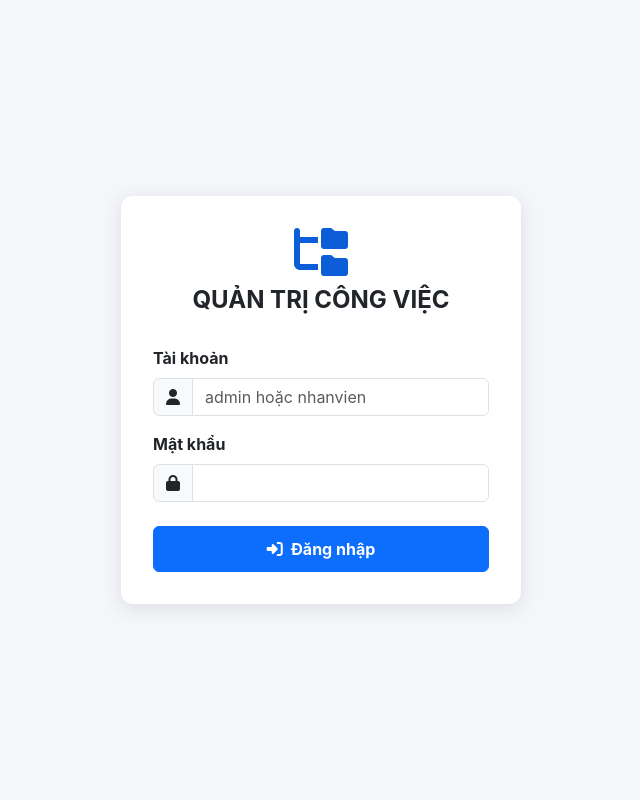
After one commit to LeHau21847/Qu-n-l-c-ng-vi-c, a Flask app: page /login in a window 1280 px wide. The commit adds this page. Shown: the whole page, without its empty margins (319-959 px from the left). Run offline with Flask 3, Linux system fonts and the light colour scheme; some libraries are stand-ins or nearby versions.

Commit message:
Major update: Add Auth (admin/nhanvien), Pagination, Deadline tracking, and Activity logs

```diff
--- a/app.py
+++ b/app.py
@@ -1,19 +1,15 @@
-import os
-import sys
+import os, sys, json, mimetypes
 import webbrowser
 from threading import Timer
-import os
-import io
-import json
-import csv
 from datetime import datetime, timedelta
-from flask import Flask, render_template, request, redirect, flash, url_for, Response, jsonify, send_file
+from functools import wraps
+from io import BytesIO
+from flask import Flask, render_template, request, redirect, flash, url_for, jsonify, send_file, session
 from flask_sqlalchemy import SQLAlchemy
 from sqlalchemy import or_, text
 from werkzeug.utils import secure_filename
-from io import BytesIO
-import qrcode
-import openpyxl
+from werkzeug.security import generate_password_hash, check_password_hash
+import qrcode, openpyxl
 from openpyxl.styles import Font, PatternFill, Alignment, Border, Side
 from unidecode import unidecode
 
@@ -27,7 +23,7 @@ template_dir = os.path.join(getattr(sys, '_MEIPASS', os.path.dirname(os.path.abs
 static_dir = os.path.join(getattr(sys, '_MEIPASS', os.path.dirname(os.path.abspath(__file__))), 'static')
 
 app = Flask(__name__, template_folder=template_dir, static_folder=static_dir)
-app.secret_key = 'cskv_super_secret_key'
+app.secret_key = os.environ.get('SECRET_KEY', 'cskv_super_secret_key_dev_2024')
 
 uploads_dir = os.path.join(get_base_path(), 'uploads')
 try:
@@ -75,7 +71,8 @@ class HoSo(db.Model):
     loai_ho_so_id = db.Column(db.Integer, db.ForeignKey('loai_ho_so.id'), nullable=False)
     buoc_hien_tai_id = db.Column(db.Integer, db.ForeignKey('buoc_xu_ly.id'), nullable=True)
     ngay_tao = db.Column(db.DateTime, default=datetime.now)
-    ngay_cap_nhat_buoc = db.Column(db.DateTime, default=datetime.now) # --- TRACKING SLA ---
+    ngay_cap_nhat_buoc = db.Column(db.DateTime, default=datetime.now)
+    han_xu_ly = db.Column(db.DateTime, nullable=True)
     ghi_chu = db.Column(db.Text, nullable=True)
     is_tra_lai = db.Column(db.Boolean, default=False)
     cac_dinh_kem = db.relationship('HoSoDinhKem', backref='ho_so', lazy=True, cascade="all, delete-orphan")
@@ -137,22 +134,68 @@ class HoSoDinhKem(db.Model):
     file_data = db.Column(db.LargeBinary, nullable=True)  # Lưu file vào DB cho cloud
     ngay_tai = db.Column(db.DateTime, default=datetime.now)
 
+# --- BẢNG: Tài khoản ---
+class TaiKhoan(db.Model):
+    id = db.Column(db.Integer, primary_key=True)
+    username = db.Column(db.String(50), unique=True, nullable=False)
+    password_hash = db.Column(db.String(255), nullable=False)
+    role = db.Column(db.String(20), nullable=False, default='user')
+    def set_password(self, pw):
+        self.password_hash = generate_password_hash(pw)
+    def check_password(self, pw):
+        return check_password_hash(self.password_hash, pw)
+
+# --- BẢNG: Nhật ký hoạt động ---
+class NhatKyHoatDong(db.Model):
+    id = db.Column(db.Integer, primary_key=True)
+    username = db.Column(db.String(50), nullable=False)
+    hanh_dong = db.Column(db.String(255), nullable=False)
+    chi_tiet = db.Column(db.Text, nullable=True)
+    thoi_gian = db.Column(db.DateTime, default=datetime.now)
+
 def tao_chuoi_khong_dau(text):
     if not text:
         return ""
     return unidecode(text).upper()
 
+def ghi_nhat_ky(hanh_dong, chi_tiet=""):
+    try:
+        log = NhatKyHoatDong(username=session.get('username','system'), hanh_dong=hanh_dong, chi_tiet=chi_tiet)
+        db.session.add(log)
+        db.session.commit()
+    except: db.session.rollback()
+
+def login_required(f):
+    @wraps(f)
+    def decorated(*args, **kwargs):
+        if 'user_id' not in session:
+            return redirect(url_for('login'))
+        return f(*args, **kwargs)
+    return decorated
+
+def admin_required(f):
+    @wraps(f)
+    def decorated(*args, **kwargs):
+        if 'user_id' not in session:
+            return redirect(url_for('login'))
+        if session.get('role') != 'admin':
+            flash('Bạn không có quyền truy cập!', 'danger')
+            return redirect(url_for('index'))
+        return f(*args, **kwargs)
+    return decorated
+
 with app.app_context():
     db.create_all()
-    # Migration for old database instances
     try:
         db.session.execute(text("ALTER TABLE ho_so ADD COLUMN ngay_cap_nhat_buoc DATETIME;"))
         db.session.execute(text("ALTER TABLE ho_so ADD COLUMN ten_khong_dau VARCHAR(100);"))
         db.session.commit()
-    except Exception:
-        db.session.rollback()
+    except: db.session.rollback()
+    try:
+        db.session.execute(text("ALTER TABLE ho_so ADD COLUMN han_xu_ly DATETIME;"))
+        db.session.commit()
+    except: db.session.rollback()
 
-    # Dữ liệu mẫu ban đầu
     if LoaiHoSo.query.count() == 0:
         loai_mk = LoaiHoSo(ten_loai="Khai báo nhân khẩu")
         db.session.add(loai_mk)
@@ -161,21 +204,51 @@ with app.app_context():
         db.session.add(BuocXuLy(loai_ho_so_id=loai_mk.id, so_thu_tu=2, ten_buoc="Xác minh địa bàn"))
         db.session.add(BuocXuLy(loai_ho_so_id=loai_mk.id, so_thu_tu=3, ten_buoc="Trả kết quả"))
         db.session.commit()
-
         loai_tv = LoaiHoSo(ten_loai="Khai báo tạm vắng")
         db.session.add(loai_tv)
         db.session.commit()
         db.session.add(BuocXuLy(loai_ho_so_id=loai_tv.id, so_thu_tu=1, ten_buoc="Tiếp nhận/Ghi sổ"))
         db.session.add(BuocXuLy(loai_ho_so_id=loai_tv.id, so_thu_tu=2, ten_buoc="Ký duyệt chỉ huy"))
         db.session.commit()
-
-    # Khởi tạo Ghi chú nhanh nếu chưa có
     if QuickNote.query.count() == 0:
         db.session.add(QuickNote(noi_dung="Đây là sổ tay ghi chú của bạn..."))
         db.session.commit()
+    if TaiKhoan.query.count() == 0:
+        admin = TaiKhoan(username='admin', role='admin')
+        admin.set_password('admin123')
+        user = TaiKhoan(username='nhanvien', role='user')
+        user.set_password('nhanvien123')
+        db.session.add_all([admin, user])
+        db.session.commit()
+
+@app.context_processor
+def inject_user():
+    return dict(current_user=session.get('username'), current_role=session.get('role'))
+
+@app.route('/login', methods=['GET', 'POST'])
+def login():
+    if request.method == 'POST':
+        username = request.form.get('username')
+        password = request.form.get('password')
+        user = TaiKhoan.query.filter_by(username=username).first()
+        if user and user.check_password(password):
+            session['user_id'] = user.id
+            session['username'] = user.username
+            session['role'] = user.role
+            ghi_nhat_ky('Đăng nhập hệ thống')
+            return redirect(url_for('index'))
+        flash('Sai tài khoản hoặc mật khẩu!', 'danger')
+    return render_template('login.html')
+
+@app.route('/logout')
+def logout():
+    ghi_nhat_ky('Đăng xuất')
+    session.clear()
+    return redirect(url_for('login'))
 
 # --- ROUTES DASHBOARD ---
 @app.route('/')
+@login_required
 def index():
     tu_khoa = request.args.get('tu_khoa', '').strip()
     loai_id = request.args.get('loai_id', '').strip()
@@ -240,16 +313,23 @@ def index():
     chart_labels_trend = json.dumps(recent_dates)
     chart_data_trend = json.dumps([trend_counts[k] for k in recent_dates])
 
+    page = request.args.get('page', 1, type=int)
+    per_page = 20
+    total = len(danh_sach)
+    import math
+    total_pages = math.ceil(total / per_page) if total > 0 else 1
+    danh_sach_paged = danh_sach[(page-1)*per_page : page*per_page]
+
     # Lấy ghi chú nhanh cho Sidebar
     quick_note = QuickNote.query.first()
 
     return render_template('index.html',
-        danh_sach=danh_sach, loai_ho_so_list=loai_ho_so_list,
+        danh_sach=danh_sach_paged, loai_ho_so_list=loai_ho_so_list,
         tu_khoa=tu_khoa, tu_ngay=tu_ngay, den_ngay=den_ngay, loai_id=loai_id, trang_thai=trang_thai,
         dang_xu_ly=dang_xu_ly, hoan_tat=hoan_tat, tra_lai=tra_lai,
         chart_labels_loai=chart_labels_loai, chart_data_loai=chart_data_loai,
         chart_labels_trend=chart_labels_trend, chart_data_trend=chart_data_trend,
-        quick_note=quick_note
+        quick_note=quick_note, page=page, total_pages=total_pages
     )
 
 @app.context_processor
@@ -260,6 +340,7 @@ def inject_quick_note():
     return {'sidebar_quick_note': qn if qn else QuickNote(noi_dung="Chưa có ghi chú...")}
 
 @app.route('/luu_quick_note', methods=['POST'])
+@login_required
 def luu_quick_note():
     noi_dung = request.form.get('quick_note_content', '')
     qn = QuickNote.query.first()
@@ -270,53 +351,57 @@ def luu_quick_note():
     return redirect(request.referrer or url_for('index'))
 
 @app.route('/them', methods=['POST'])
+@login_required
 def add_hoso():
     if request.method == 'POST':
-        try:
-            ma_ho_so = request.form.get('ma_ho_so', '').strip()
-            ten_nguoi_dan = request.form.get('ten_nguoi_dan', '').strip()
-            loai_id = request.form.get('loai_ho_so_id')
-            ghi_chu = request.form.get('ghi_chu', '').strip()
+        ma_ho_so = request.form.get('ma_ho_so', '').strip()
+        ten_nguoi_dan = request.form.get('ten_nguoi_dan', '').strip()
+        loai_id = request.form.get('loai_ho_so_id')
+        ghi_chu = request.form.get('ghi_chu', '').strip()
+        han_xu_ly_str = request.form.get('han_xu_ly', '').strip()
 
-            if ma_ho_so and ten_nguoi_dan and loai_id:
-                # Ép kiểu loai_id sang int để query chính xác
-                loai_id_int = int(loai_id)
-                old_hoso = HoSo.query.filter_by(ma_ho_so=ma_ho_so.upper()).first()
+        if ma_ho_so and ten_nguoi_dan and loai_id:
+            loai_id_int = int(loai_id)
+            old_hoso = HoSo.query.filter_by(ma_ho_so=ma_ho_so.upper()).first()
 
+            if old_hoso:
+                flash(f'Mã hồ sơ {ma_ho_so.upper()} đã tồn tại trong hệ thống!', 'danger')
+            else:
                 buoc_dau_tien = BuocXuLy.query.filter_by(loai_ho_so_id=loai_id_int).order_by(BuocXuLy.so_thu_tu).first()
-                if buoc_dau_tien:
-                    new_hoso = HoSo(
-                        ma_ho_so=ma_ho_so.upper(),
-                        ten_nguoi_dan=ten_nguoi_dan.upper(),
-                        ten_khong_dau=tao_chuoi_khong_dau(ten_nguoi_dan),
-                        loai_ho_so_id=loai_id_int,
-                        buoc_hien_tai_id=buoc_dau_tien.id,
-                        ngay_cap_nhat_buoc=datetime.now(),
-                        ghi_chu=ghi_chu
-                    )
-                    db.session.add(new_hoso)
-                    db.session.commit()
 
-                    if old_hoso:
-                        count = HoSo.query.filter_by(ma_ho_so=ma_ho_so.upper()).count()
-                        flash(f"Đã nhận diện CÔNG DÂN CŨ ({ten_nguoi_dan.upper()}). Tiếp nhận hồ sơ số {count} hoàn tất!", "success")
-                    else:
-                        flash("Đã tiếp nhận hồ sơ thành công!", "success")
-                else:
-                    flash("Loại hồ sơ này chưa được cấu hình Bước xử lý. Hãy vào Cấu hình để tạo bước trước!", "warning")
-            else:
-                flash("Vui lòng điền đầy đủ các thông tin bắt buộc!", "warning")
-        except Exception as e:
-            db.session.rollback()
-            flash(f"Lỗi hệ thống khi lưu hồ sơ: {str(e)}", "danger")
-            print(f"DEBUG ERROR: {e}")
+                han_xu_ly_dt = None
+                if han_xu_ly_str:
+                    try:
+                        han_xu_ly_dt = datetime.strptime(han_xu_ly_str, '%Y-%m-%dT%H:%M')
+                    except ValueError:
+                        try:
+                            han_xu_ly_dt = datetime.strptime(han_xu_ly_str, '%Y-%m-%d')
+                        except:
+                            pass
+
+                new_hoso = HoSo(
+                    ma_ho_so=ma_ho_so.upper(),
+                    ten_nguoi_dan=ten_nguoi_dan,
+                    ten_khong_dau=tao_chuoi_khong_dau(ten_nguoi_dan),
+                    loai_ho_so_id=loai_id_int,
+                    buoc_hien_tai_id=buoc_dau_tien.id if buoc_dau_tien else None,
+                    ngay_cap_nhat_buoc=datetime.now(),
+                    ghi_chu=ghi_chu,
+                    han_xu_ly=han_xu_ly_dt
+                )
+                db.session.add(new_hoso)
+                db.session.commit()
+                ghi_nhat_ky('Tiếp nhận hồ sơ mới', f'Mã HS: {ma_ho_so.upper()}')
+                flash('Thêm hồ sơ mới thành công!', 'success')
+        else:
+            flash("Vui lòng điền đầy đủ các thông tin bắt buộc!", "warning")
 
     return redirect(url_for('index'))
 
 @app.route('/chuyen_buoc/<int:id>', methods=['POST'])
+@login_required
 def update_hoso(id):
     hoso = HoSo.query.get_or_404(id)
-    # Kiểm tra an toàn hoso.buoc_hien_tai để tránh crash
     if hoso.buoc_hien_tai_id and hoso.buoc_hien_tai:
         next_step = BuocXuLy.query.filter(
             BuocXuLy.loai_ho_so_id == hoso.loai_ho_so_id,
@@ -331,29 +416,29 @@ def update_hoso(id):
         else:
             flash("Hồ sơ này đã ở bước cuối cùng!", "info")
     else:
-        # Nếu chưa có bước hoặc bước cũ bị xóa, tìm bước đầu tiên
         buoc_dau = BuocXuLy.query.filter_by(loai_ho_so_id=hoso.loai_ho_so_id).order_by(BuocXuLy.so_thu_tu).first()
         if buoc_dau:
             hoso.buoc_hien_tai_id = buoc_dau.id
+            hoso.ngay_cap_nhat_buoc = datetime.now()
             db.session.commit()
             flash("Đã thiết lập lại bước xử lý khởi đầu.", "info")
-        else:
-            flash("Lỗi: Loại hồ sơ này chưa có cấu hình bước xử lý!", "danger")
     return redirect(url_for('index'))
 
 @app.route('/tra_lai/<int:id>', methods=['POST'])
+@login_required
 def tra_lai_hoso(id):
     hoso = HoSo.query.get_or_404(id)
     ly_do = request.form.get('ly_do_tra', '').strip()
     if not hoso.is_tra_lai:
         hoso.is_tra_lai = True
-        if ly_do:
-            hoso.ghi_chu = (hoso.ghi_chu or "") + f"\n[TRẢ LẠI]: {ly_do}"
+        hoso.ghi_chu = ly_do
         db.session.commit()
-        flash(f"Đã cập nhật trạng thái Trả lại cho hồ sơ {hoso.ma_ho_so}.", "warning")
+        ghi_nhat_ky('Trả lại hồ sơ', f'Mã HS: {hoso.ma_ho_so} - Lý do: {ly_do}')
+        flash('Đã đánh dấu hồ sơ là bị TRẢ LẠI!', 'warning')
     return redirect(url_for('index'))
 
 @app.route('/khoi_phuc/<int:id>', methods=['POST'])
+@login_required
 def khoi_phuc_hoso(id):
     hoso = HoSo.query.get_or_404(id)
     buoc_dau = BuocXuLy.query.filter_by(loai_ho_so_id=hoso.loai_ho_so_id).order_by(BuocXuLy.so_thu_tu).first()
@@ -361,8 +446,9 @@ def khoi_phuc_hoso(id):
         hoso.is_tra_lai = False
         hoso.buoc_hien_tai_id = buoc_dau.id
         hoso.ngay_cap_nhat_buoc = datetime.now()
-        db.session.commit()
-        flash(f"Đã khôi phục hồ sơ {hoso.ma_ho_so} về lại bước khởi điểm.", "success")
+    db.session.commit()
+    ghi_nhat_ky('Chuyển bước xử lý', f'Mã HS: {hoso.ma_ho_so}')
+    flash('Đã cập nhật trạng thái bước tiếp theo!', 'success')
     return redirect(url_for('index'))
 
 @app.route('/api/cong_dan/<ma_ho_so>')
@@ -375,13 +461,10 @@ def api_cong_dan(ma_ho_so):
 @app.route('/api/qr/<int:id>')
 def api_qr(id):
     hoso = HoSo.query.get_or_404(id)
-    # Dùng version=None để auto-size, tránh tràn dữ liệu gây lỗi 500
     qr = qrcode.QRCode(version=None, error_correction=qrcode.constants.ERROR_CORRECT_L, box_size=5, border=2)
     ten_lh = hoso.loai_ho_so.ten_loai if hoso.loai_ho_so else "Khác"
-
     ma_goc = hoso.ma_ho_so
     ma_formatted = "-".join([ma_goc[i:i+3] for i in range(0, len(ma_goc), 3)]) if ma_goc else ""
-
     qr_data = f"CCCD: {ma_formatted}\nHo ten: {hoso.ten_nguoi_dan}\nLoai: {ten_lh}\nNgay: {hoso.ngay_tao.strftime('%d/%m/%Y')}"
     qr.add_data(unidecode(qr_data))
     qr.make(fit=True)
@@ -392,6 +475,7 @@ def api_qr(id):
     return send_file(img_io, mimetype='image/png')
 
 @app.route('/upload_dinh_kem/<int:id>', methods=['POST'])
+@login_required
 def upload_dinh_kem(id):
     hoso = HoSo.query.get_or_404(id)
     if 'file' not in request.files:
@@ -418,6 +502,7 @@ def upload_dinh_kem(id):
     return redirect(request.referrer or url_for('index'))
 
 @app.route('/xem_file/<path:filename>')
+@login_required
 def xem_file(filename):
     dk = HoSoDinhKem.query.filter_by(file_path=filename).first()
     if dk and dk.file_data:
@@ -427,6 +512,7 @@ def xem_file(filename):
     return send_file(os.path.join(app.config['UPLOAD_FOLDER'], filename))
 
 @app.route('/export_excel')
+@login_required
 def export_excel():
     tu_khoa = request.args.get('tu_khoa', '').strip()
     loai_id = request.args.get('loai_id', '').strip()
@@ -450,46 +536,30 @@ def export_excel():
         pass
 
     danh_sach = query.order_by(HoSo.ngay_tao.desc()).all()
-    trang_thai = request.args.get('trang_thai', '')
-    if trang_thai == 'tra_lai':
-        danh_sach = [hs for hs in danh_sach if hs.is_tra_lai]
-    elif trang_thai == 'hoan_tat':
-        danh_sach = [hs for hs in danh_sach if hs.is_hoan_tat() and not hs.is_tra_lai]
-    elif trang_thai == 'dang_xu_ly':
-        danh_sach = [hs for hs in danh_sach if not hs.is_hoan_tat() and not hs.is_tra_lai]
-
-    # Sử dụng openpyxl để tạo file Excel mẫu mực
     wb = openpyxl.Workbook()
     ws = wb.active
     ws.title = "Báo Cáo Hồ Sơ CSKV"
-
     headers = ['STT', 'CCCD/CMND', 'Họ Tên Công Dân', 'Loại Hồ Sơ', 'Trạng Thái', 'Ngày Tiếp Nhận', 'Lần Xử Lý Cuối', 'Ghi Chú']
     ws.append(headers)
 
-    header_fill = PatternFill(start_color="1E3A8A", end_color="1E3A8A", fill_type="solid") # Màu xanh navy
+    header_fill = PatternFill(start_color="1E3A8A", end_color="1E3A8A", fill_type="solid")
     header_font = Font(color="FFFFFF", bold=True)
     thin_border = Border(left=Side(style='thin'), right=Side(style='thin'), top=Side(style='thin'), bottom=Side(style='thin'))
 
-    # Header styling
     for col_num, cell in enumerate(ws[1], 1):
         cell.fill = header_fill
         cell.font = header_font
         cell.alignment = Alignment(horizontal='center', vertical='center')
         cell.border = thin_border
-        ws.column_dimensions[cell.column_letter].width = 22 # Tự động giãn cột tương đối
+        ws.column_dimensions[cell.column_letter].width = 22
 
-    # Body rows
     for idx, hs in enumerate(danh_sach, 1):
         ngay_cn = hs.ngay_cap_nhat_buoc.strftime('%d/%m/%Y %H:%M') if hs.ngay_cap_nhat_buoc else ''
         row = [
-            idx,
-            hs.ma_ho_so,
-            hs.ten_nguoi_dan,
+            idx, hs.ma_ho_so, hs.ten_nguoi_dan,
             hs.loai_ho_so.ten_loai if hs.loai_ho_so else '',
-            hs.get_trang_thai_label(),
-            hs.ngay_tao.strftime('%d/%m/%Y %H:%M'),
-            ngay_cn,
-            hs.ghi_chu or ''
+            hs.get_trang_thai_label(), hs.ngay_tao.strftime('%d/%m/%Y %H:%M'),
+            ngay_cn, hs.ghi_chu or ''
         ]
         ws.append(row)
         for cell in ws[ws.max_row]:
@@ -501,13 +571,13 @@ def export_excel():
     output.seek(0)
 
     return send_file(
-        output,
-        as_attachment=True,
+        output, as_attachment=True,
         download_name=f"BaoCao_CSKV_{datetime.now().strftime('%Y%m%d')}.xlsx",
         mimetype='application/vnd.openxmlformats-officedocument.spreadsheetml.sheet'
     )
 
 @app.route('/backup_db')
+@admin_required
 def backup_db():
     if os.path.exists(db_path):
         return send_file(db_path, as_attachment=True, download_name=f"Backup_Hoso_{datetime.now().strftime('%Y%m%d_%H%M')}.db")
@@ -516,14 +586,11 @@ def backup_db():
         return redirect(request.referrer or url_for('cau_hinh'))
 
 @app.route('/xoa/<int:id>', methods=['POST'])
+@login_required
 def delete_hoso(id):
     hoso = HoSo.query.get_or_404(id)
-
-    # Lưu lại thông tin trước khi xóa để tránh crash sau khi commit
     ma_hoso_tam = hoso.ma_ho_so
     ten_hoso_tam = hoso.ten_nguoi_dan
-
-    # 1. Xóa các tệp đính kèm vật lý trên ổ cứng để dọn dẹp bộ nhớ
     try:
         for dk in hoso.cac_dinh_kem:
             file_path = os.path.join(app.config['UPLOAD_FOLDER'], dk.file_path)
@@ -531,16 +598,14 @@ def delete_hoso(id):
                 os.remove(file_path)
     except Exception as e:
         print(f"Lỗi khi xóa file vật lý: {e}")
-
-    # 2. Xóa khỏi Database
     db.session.delete(hoso)
     db.session.commit()
-
     flash(f"Đã xoá vĩnh viễn hồ sơ {ma_hoso_tam} ({ten_hoso_tam}) và các tệp đính kèm liên quan.", "info")
     return redirect(url_for('index'))
 
 # --- ROUTES CẤU HÌNH ---
 @app.route('/cau_hinh')
+@admin_required
 def cau_hinh():
     loai_ho_so_list = LoaiHoSo.query.all()
     active_loai_id = request.args.get('loai_id', '')
@@ -549,13 +614,10 @@ def cau_hinh():
         active_loai = LoaiHoSo.query.get(int(active_loai_id))
     elif loai_ho_so_list:
         active_loai = loai_ho_so_list[0]
-
-    return render_template('cau_hinh.html',
-        loai_ho_so_list=loai_ho_so_list,
-        active_loai=active_loai
-    )
+    return render_template('cau_hinh.html', loai_ho_so_list=loai_ho_so_list, active_loai=active_loai)
 
 @app.route('/them_loai', methods=['POST'])
+@admin_required
 def them_loai():
     ten_loai = request.form.get('ten_loai', '').strip()
     if ten_loai:
@@ -568,12 +630,12 @@ def them_loai():
     return redirect(url_for('cau_hinh'))
 
 @app.route('/xoa_loai/<int:id>', methods=['POST'])
+@admin_required
 def xoa_loai(id):
     loai = LoaiHoSo.query.get_or_404(id)
     if loai.ho_so_list:
         flash(f"LỖI: Đang có {len(loai.ho_so_list)} hồ sơ thuộc loại '{loai.ten_loai}' trong hệ thống. Bạn không thể xóa loại này!", "danger")
     else:
-        # Lưu tên loại trước khi xóa
         ten_loai_tam = loai.ten_loai
         db.session.delete(loai)
         db.session.commit()
@@ -581,11 +643,11 @@ def xoa_loai(id):
     return redirect(url_for('cau_hinh'))
 
 @app.route('/them_buoc', methods=['POST'])
+@admin_required
 def them_buoc():
     loai_id = request.form.get('loai_id')
     ten_buoc = request.form.get('ten_buoc', '').strip()
     so_thu_tu = request.form.get('so_thu_tu')
-
     if loai_id and ten_buoc and so_thu_tu:
         db.session.add(BuocXuLy(loai_ho_so_id=loai_id, so_thu_tu=int(so_thu_tu), ten_buoc=ten_buoc))
         db.session.commit()
@@ -595,6 +657,7 @@ def them_buoc():
     return redirect(url_for('cau_hinh', loai_id=loai_id))
 
 @app.route('/xoa_buoc/<int:buoc_id>', methods=['POST'])
+@admin_required
 def xoa_buoc(buoc_id):
     buoc = BuocXuLy.query.get_or_404(buoc_id)
     loai_id = buoc.loai_ho_so_id
@@ -611,7 +674,6 @@ def open_browser():
     webbrowser.open_new('http://127.0.0.1:5000/')
 
 if __name__ == '__main__':
-    # Nếu đang chạy bằng file .exe đã đóng gói thì tự gọi trình duyệt lên
     if getattr(sys, 'frozen', False):
         Timer(1.2, open_browser).start()
         app.run(host='127.0.0.1', port=5000, debug=False)
--- /dev/null
+++ b/templates/login.html
@@ -0,0 +1,82 @@
+<!DOCTYPE html>
+<html lang="vi">
+<head>
+    <meta charset="UTF-8">
+    <meta name="viewport" content="width=device-width, initial-scale=1.0">
+    <title>Đăng nhập - Quản lý Công việc</title>
+    <!-- Font Awesome -->
+    <link rel="stylesheet" href="{{ url_for('static', filename='css/all.min.css') }}">
+    <!-- Bootstrap 5 -->
+    <link href="{{ url_for('static', filename='css/bootstrap.min.css') }}" rel="stylesheet">
+    <style>
+        body {
+            background-color: #f4f6f9;
+            height: 100vh;
+            display: flex;
+            align-items: center;
+            justify-content: center;
+            font-family: 'Inter', sans-serif;
+        }
+        .login-box {
+            width: 400px;
+            background: white;
+            padding: 2rem;
+            border-radius: 12px;
+            box-shadow: 0 4px 20px rgba(0,0,0,0.1);
+        }
+        .login-logo {
+            text-align: center;
+            margin-bottom: 2rem;
+        }
+        .login-logo i {
+            font-size: 3rem;
+            color: #0b5ed7;
+        }
+        .login-logo h4 {
+            margin-top: 10px;
+            font-weight: 700;
+        }
+        .btn-primary {
+            width: 100%;
+            padding: 10px;
+            font-weight: bold;
+        }
+    </style>
+</head>
+<body>
+
+<div class="login-box">
+    <div class="login-logo">
+        <i class="fa-solid fa-folder-tree"></i>
+        <h4>QUẢN TRỊ CÔNG VIỆC</h4>
+    </div>
+
+    {% with messages = get_flashed_messages(with_categories=true) %}
+        {% if messages %}
+            {% for category, message in messages %}
+                <div class="alert alert-{{ category }}">{{ message }}</div>
+            {% endfor %}
+        {% endif %}
+    {% endwith %}
+
+    <form method="POST" action="{{ url_for('login') }}">
+        <div class="mb-3">
+            <label class="form-label fw-bold">Tài khoản</label>
+            <div class="input-group">
+                <span class="input-group-text"><i class="fa-solid fa-user"></i></span>
+                <input type="text" class="form-control" name="username" required placeholder="admin hoặc nhanvien">
+            </div>
+        </div>
+        <div class="mb-4">
+            <label class="form-label fw-bold">Mật khẩu</label>
+            <div class="input-group">
+                <span class="input-group-text"><i class="fa-solid fa-lock"></i></span>
+                <input type="password" class="form-control" name="password" required>
+            </div>
+        </div>
+        <button type="submit" class="btn btn-primary"><i class="fa-solid fa-right-to-bracket me-2"></i>Đăng nhập</button>
+    </form>
+</div>
+
+</body>
+</html>
```
Also changed, not shown: templates/base.html (+10 -1 lines), templates/index.html (+28 -0 lines).
